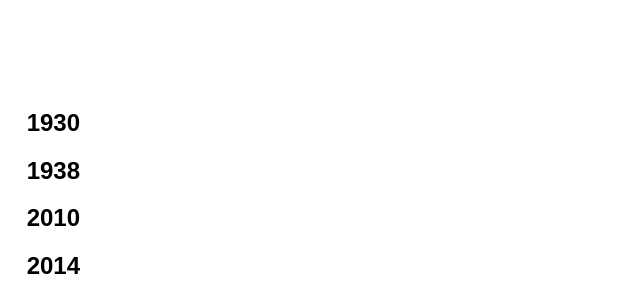
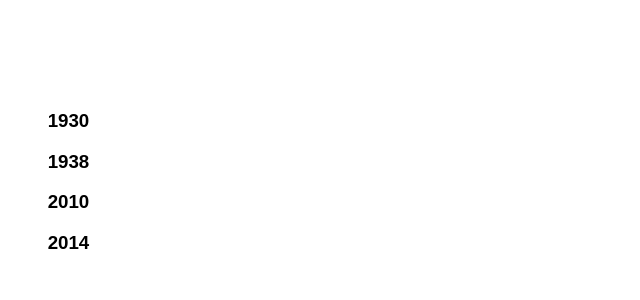
Before and after one commit to RobbertBons/Voetbalgeschiedenis, an Angular app in the folder Voetbalgeschiedenis/: page / in a window 1280 px wide. Shown: the part 808-1108 px from the top of the page, without its empty margins (0-640 px from the left). After the commit the page ends 1081 px from the top, so only its background shows below. Built offline with nearby package versions, Linux system fonts and the light colour scheme.

Commit message:
homepage kloppend aan het maken

```diff
--- a/Voetbalgeschiedenis/src/app/homepage/homepage.component.html
+++ b/Voetbalgeschiedenis/src/app/homepage/homepage.component.html
@@ -14,23 +14,23 @@
 
         <div id="main">
             <div class="Wedstrijden">
-                <h1>Wedstrijden</h1>
+                <h2>Wedstrijden</h2>
                 <div class="container">
                     <div class="Wedstrijden-list">
                         <div>
-                            <h2>1930</h2>
+                            <h3>1930</h3>
                         </div>
 
                         <div>
-                            <h2>1938</h2>
+                            <h3>1938</h3>
                         </div>
 
                         <div>
-                            <h2>2010</h2>
+                            <h3>2010</h3>
                         </div>
 
                         <div>
-                            <h2>2014</h2>
+                            <h3>2014</h3>
                         </div>
 
                     </div>
--- a/Voetbalgeschiedenis/src/app/homepage/homepage.component.scss
+++ b/Voetbalgeschiedenis/src/app/homepage/homepage.component.scss
@@ -13,6 +13,7 @@ body{
         h1{
             width: 100%;
             height: 100vh;
+            position: absolute;
         }
         img{
             position: center;
@@ -23,7 +24,7 @@ body{
         text-align: center;
         position: absolute;
 
-        h1{
+        h2{
             width: 100%;
             height: 100vh;
         }
```
